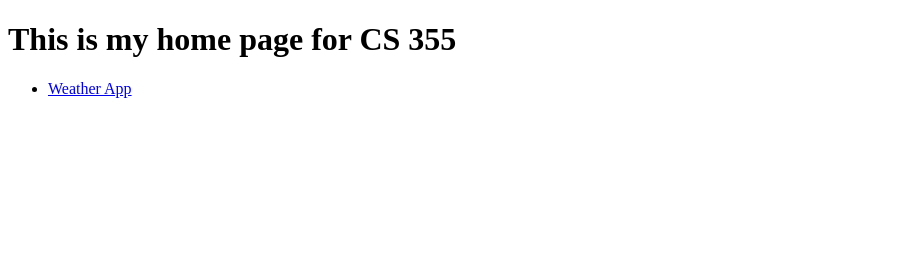
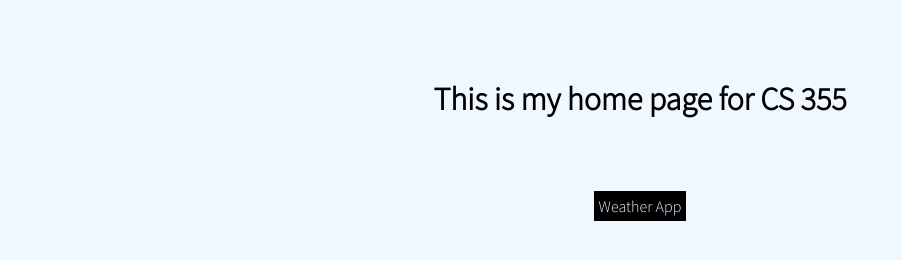
Before and after one commit to malyesh/malyesh.github.io, a plain HTML site: page index.html in a window 1280 px wide. Shown: the whole page, without its empty margins (0-902 px from the left). Drawn offline with Linux system fonts and the light colour scheme.

Commit message:
Add files via upload

```diff
--- a/index.html
+++ b/index.html
@@ -2,13 +2,20 @@
 <html lang="en">
 <head>
     <meta charset="UTF-8">
+    <link rel="stylesheet" href="styles.css">
+    <link href="https://fonts.googleapis.com/css2?family=Source+Sans+Pro:wght@300&display=swap" rel="stylesheet">
     <title>CS 355 Home Page</title>
 </head>
 <body>
-    <h1>This is my home page for CS 355</h1>
+    <div class="header">
+        <h1>This is my home page for CS 355</h1>
+    </div>
+
     <div class="webpages">
-        <ul>
-            <li><a href="./Weather-App/index.html">Weather App</a></li>
+        <ul class="navbar">
+            <li class="nav-item">
+                <a href="./Weather-App/index.html">Weather App</a>
+            </li>
         </ul>
     </div>
 </body>
--- /dev/null
+++ b/styles.css
@@ -0,0 +1,37 @@
+*{
+    background-color: aliceblue;
+    font-family: 'Source Sans Pro', sans-serif;
+}
+.header {
+    text-align: center;
+    padding: 50px 0;
+}
+
+.webpages {
+    width: 100%;
+    text-align: center;
+}
+
+.navbar {
+    text-align:center;
+    position: relative;
+    display: inline-block;
+}
+
+ul {
+    list-style-type: none;
+    margin: 0;
+    padding: 0;
+}
+
+li a {
+    display: inline-block;
+    background-color: black;
+    color: aliceblue;
+    text-decoration: none;
+    padding: 5px;
+}
+
+li a:hover {
+    background-color: rgba(5,5,5,0.5);
+}
```
